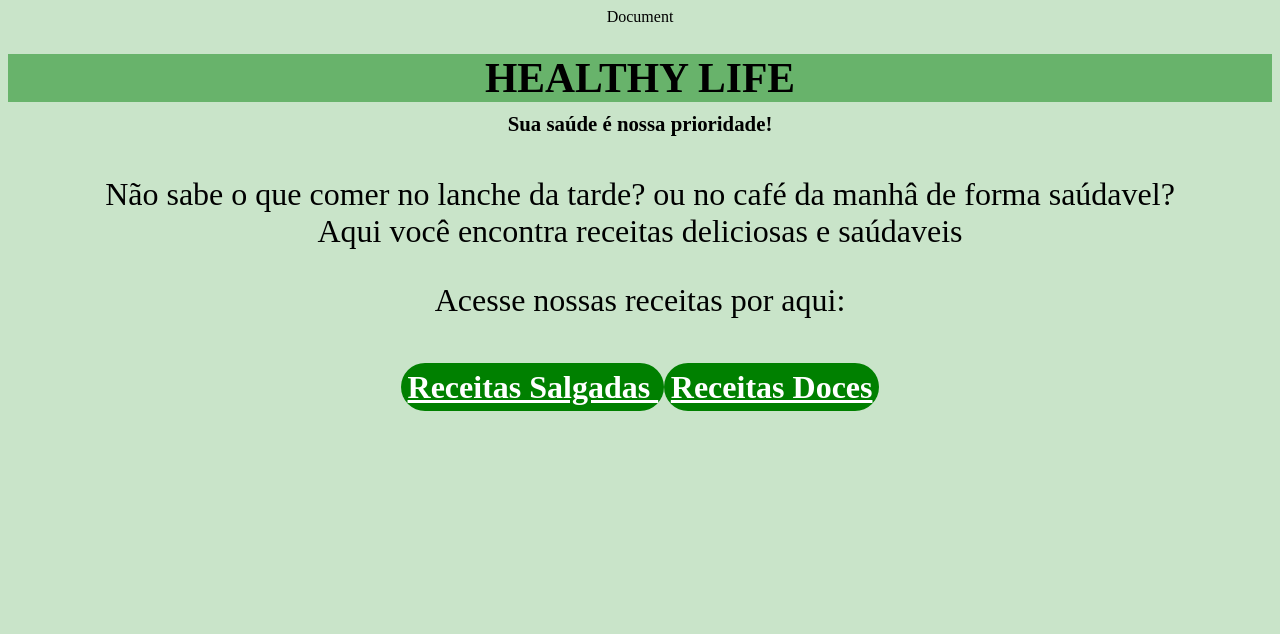
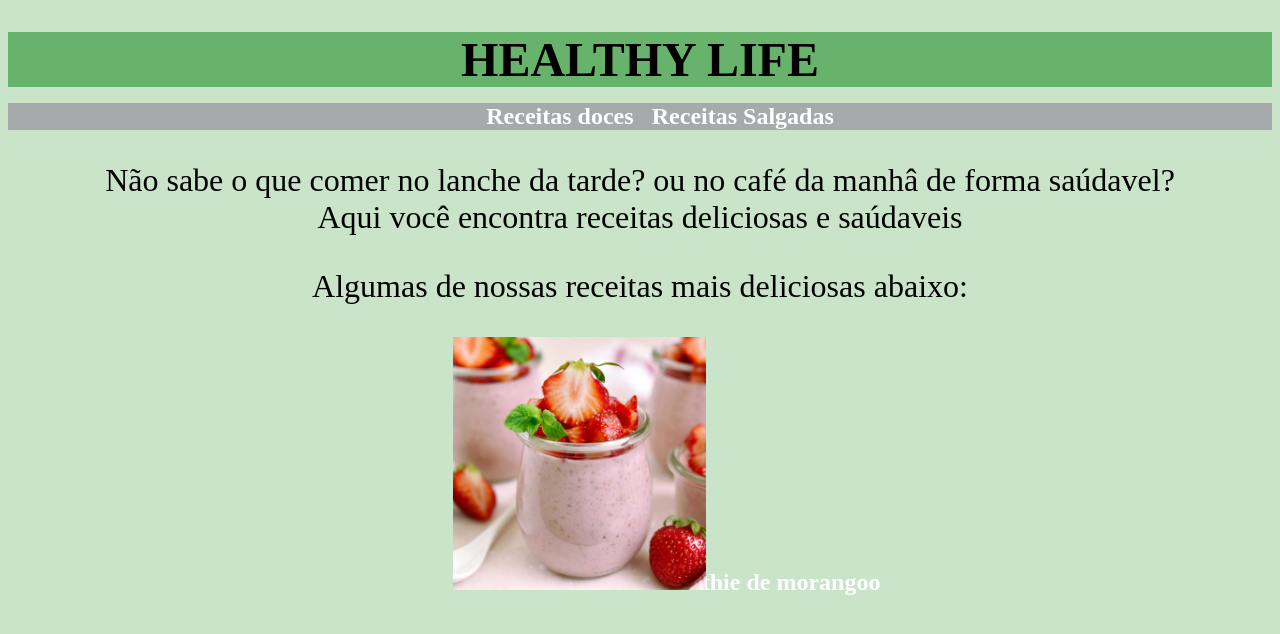
Before and after one commit to Beatriztesser/beatriz, a plain HTML site: page index.html in a window 1280 px wide. Drawn offline with Linux system fonts and the light colour scheme.

Commit message:
Mundaçasss

```diff
--- a/css/style-doces.css
+++ b/css/style-doces.css
@@ -8,6 +8,7 @@ body{
 h1{
     background-color: pink;
     font-size: 300%;
+    font-family: arial;
 }
 
 a{
@@ -19,3 +20,60 @@ a{
     padding: 0.5%;
 
 }
+
+
+#deixa os pontoinhos da lista acomphando texto
+li{
+    width: fit-content;
+    margin: auto;
+}
+
+ul{
+    margin: 2px;
+    font-size: 130%;
+}
+
+
+
+body{
+    background-color: rgba(255, 152, 17, 0.384);
+}
+
+
+
+li{
+    width: fit-content;
+    margin: auto;
+}
+
+img{
+    height: 400px;
+    width: 700px;
+}
+
+ul {
+    margin: 2px;
+    font-size: 130%;
+}
+
+div{
+    margin: 4px auto;
+    padding: 10px;
+    width: fit-content;
+    /* height: 70px; */
+
+}
+
+ol{
+    margin: 30px 7px;
+    font-size: 130%;
+
+}
+
+img{
+    border: 4px solid rgb(0, 0, 0);
+    margin: 30px;
+    border-radius: 40px 40px;
+
+
+}
--- a/css/style-inicial.css
+++ b/css/style-inicial.css
@@ -5,7 +5,7 @@ body{
 /* esses omandos eu usei pra "colar" "grudar"(o do margin bottom) aquela frase no health life */
 h1{
     background-color: rgba(8, 131, 14, 0.5);
-    font-size: 260%;
+    font-size: 300%;
     margin-bottom: 10px;
 }
 
@@ -27,26 +27,37 @@ h3{
     margin-bottom: 40px;
     font-size: 130%;
     margin-top: 0px;
-
-}
-
-
-a{
-    background-color: green;
-    border-radius: 30px;
-    color: white;
-    font-size: 200%;
-    font-weight: 600;
-    padding: 0.5%;
-
-
 }
 
 
 
 
 
+/* tudo pra mesma coisas abaixo */
+a{
+    color: white;
+    font-size: 150%;
+    font-weight: 600;
+    padding: 0.5%;
+    text-decoration: none;
+}
+
+ul{
+    background-color: rgb(166, 170, 170);
+}
+
+li {
+    display: inline;
+}
+
+a:hover{
+    color: black;
+}
 
 
-
-aula exemplos
+#morangoo{
+    width: 20%;
+    height: 40%;
+    position: relative;
+    left: 60px;
+}
--- a/css/style-salgadas.css
+++ b/css/style-salgadas.css
@@ -18,6 +18,12 @@ a{
     font-size: 200%;
     font-weight: 600;
     padding: 0.5%;
-
-
 }
+li{
+    width: fit-content;
+    margin: auto;
+}
+ul {
+    margin: 2px;
+    font-size: 130%;
+}
--- a/css/styles.css
+++ b/css/styles.css
@@ -2,7 +2,6 @@ h1{
     background-color: rgb(218, 139, 87);
     font-size: 250%;
 }
-
 
 body{
     background-color: rgba(255, 152, 17, 0.384);
--- a/index.html
+++ b/index.html
@@ -4,7 +4,7 @@
 <head>
     <meta charset="UTF-8">
     <meta name="viewport" content="width=device-width, initial-scale=1.0">
-    <meta name="description" content="Site de noticias" <title>Document</title>
+    <meta name="description" content="Site de receitas saudaveis" <title></title>
     <link rel="stylesheet" href="css/style-inicial.css">
 </head>
 
@@ -13,39 +13,39 @@
     <header>
         <h1 class="pgInit"> HEALTHY LIFE </h1>
         <nav>
-            <!-- <ul>
-                <li><a href="index.html">Página inicial</a></li>
-                <li><a href="receitamingau.html">Mingau</a></li>
+            <ul>
+                <li><a href="receitasDoces.html">Receitas doces </a></li>
                 <li><a href="receitasSalgadas.html">Receitas Salgadas</a></li>
-            </ul> -->
+            </ul>
+
         </nav>
     </header>
 
-
     <main>
         <section>
-            <h3> Sua saúde é nossa prioridade! </h3>
             <p> Não sabe o que comer no lanche da tarde? ou no café da manhâ de forma saúdavel?
                 <br> Aqui você encontra receitas deliciosas e saúdaveis
             </p>
 
-            <p> Acesse nossas receitas por aqui: </p>
+            <p> Algumas de nossas receitas mais deliciosas abaixo:  </p>
+<img id="morangoo" src="img/smothiemorango.png" alt="Morangoo"/>
+<a href="smothiemorango.html" alt="S"
+     <br>
+    Smothie de morangoo</a>
             <br>
+            <footer>
+
+            </footer>
 
         </section>
 
         <section>
-            <a href="receitasSalgadas.html"> Receitas Salgadas </a>
-            <a href="receitasDoces.html"> Receitas Doces </a>
+            <!-- <a href="receitasSalgadas.html"> Receitas Salgadas </a>
+            <a href="receitasDoces.html"> Receitas Doces </a> -->
 
         </section>
     </main>
 
-
-    <!-- <br><a href="receitatorta.html"> Torta de frango com catupiry </a> -->
-
-
-
 </body>
 
 </html>
```
Also changed, not shown: receitasDoces.html (+3 -0 lines), receitatorta.html (+8 -0 lines), smothiemorango.html (added, +29 -0 lines), img/smothiemorango.png (added), 1 other file.
